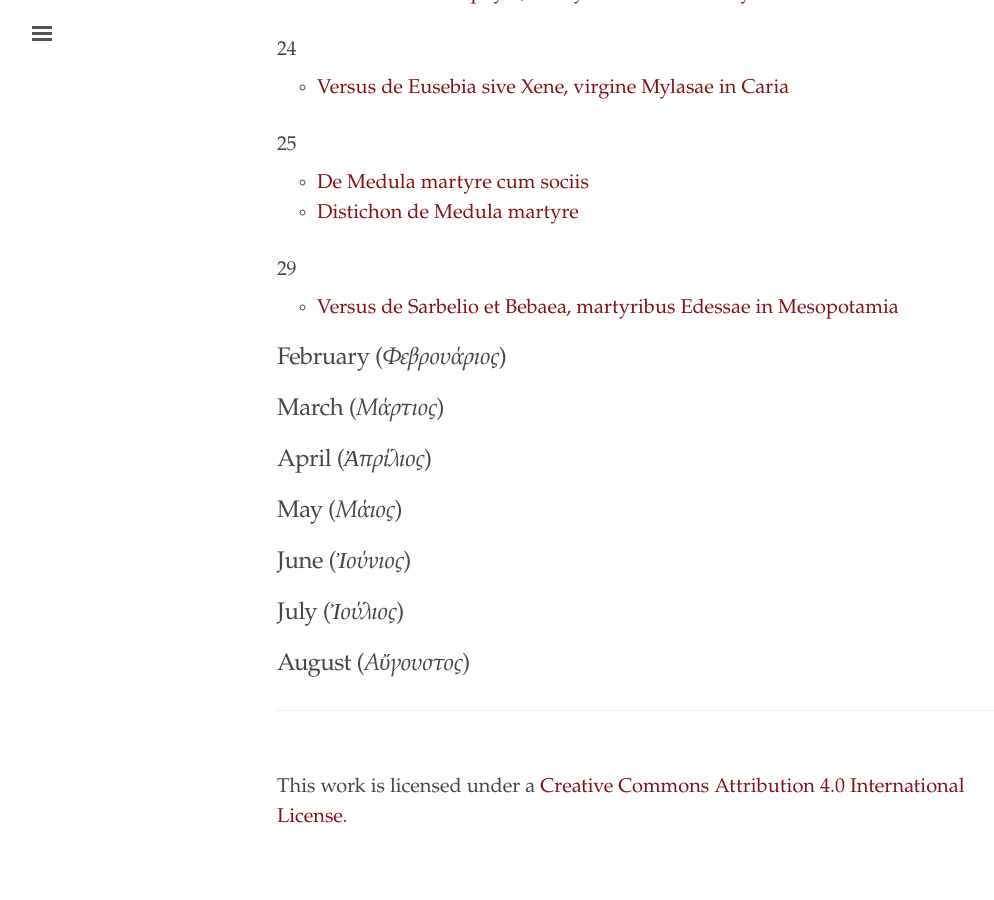
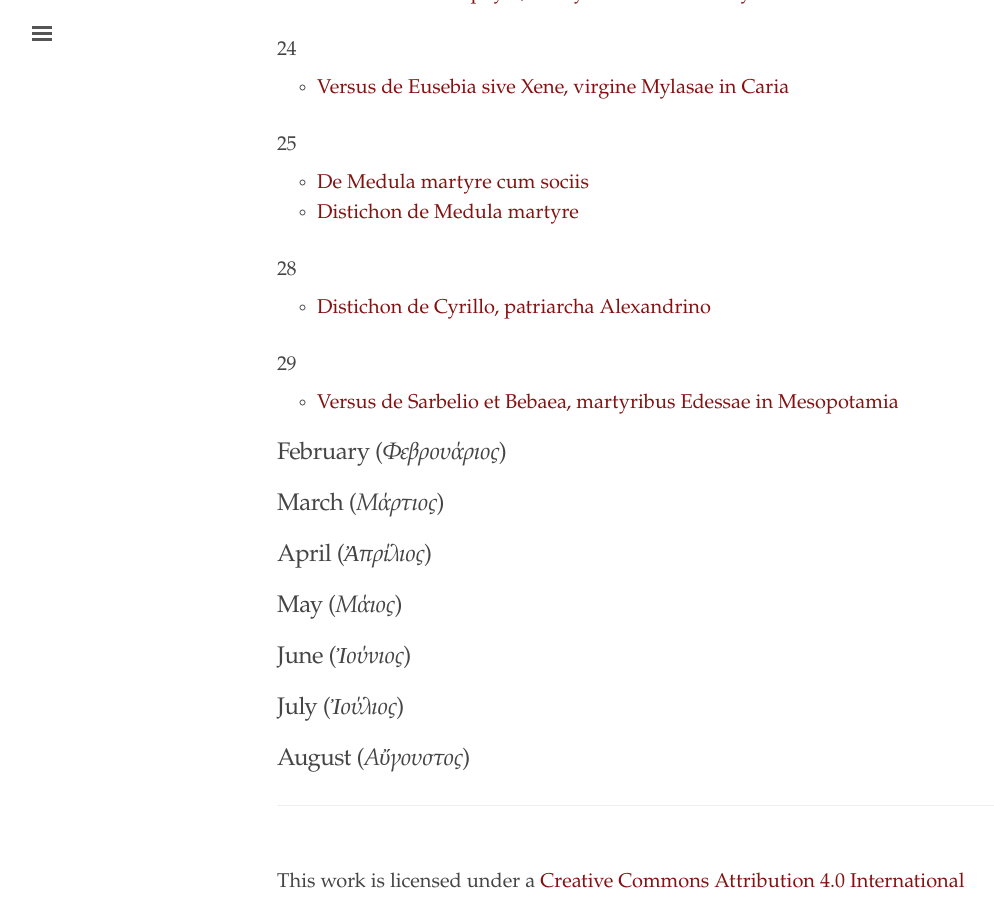
Before and after one commit to cjkoepke1/greek-hagiography, a Jekyll site: the page built from index.md, in a window 1280 px wide and 900 px high, scrolled down 1044 px. Shown: the whole window, without its empty margins (3-997 px from the left). Built offline with Jekyll 4.4.1, drawn with Linux system fonts in a browser that asks for light colours.

Commit message:
Added Distichon de Cyrillo patriarcha

```diff
--- a/index.md
+++ b/index.md
@@ -45,6 +45,10 @@ title: "Greek Hagiography"
 - [De Medula martyre cum sociis](https://cjkoepke1.github.io/greek-hagiography/texts/de-medula-martyre)
 - [Distichon de Medula martyre](https://cjkoepke1.github.io/greek-hagiography/texts/distichon-de-medula-martyre)
 
+### 28
+
+- [Distichon de Cyrillo, patriarcha Alexandrino](https://cjkoepke1.github.io/greek-hagiography/texts/distichon-de-cyrillo-patriarcha)
+
 ### 29
 
 - [Versus de Sarbelio et Bebaea, martyribus Edessae in Mesopotamia](https://cjkoepke1.github.io/greek-hagiography/texts/versus-de-sarbelio-et-bebaea)
```
